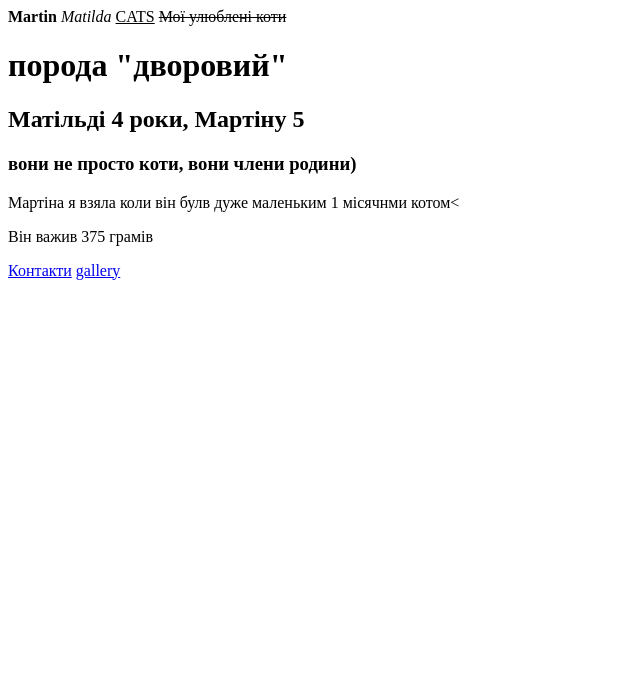
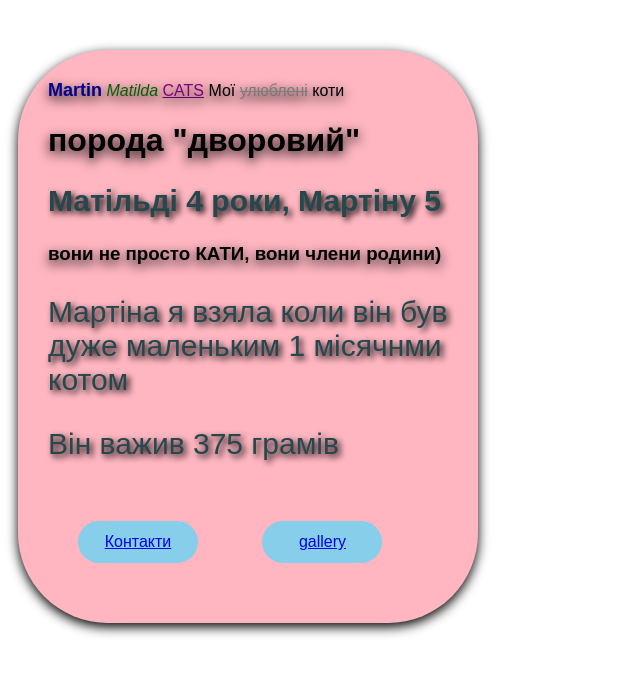
Before and after one commit to dp120791kkv/K_Kracvhenko, a plain HTML site: page index.html in a window 1280 px wide. Shown: the whole page, without its empty margins (0-640 px from the left). Drawn offline with Linux system fonts and the light colour scheme.

Commit message:
add file css

```diff
--- a/index.html
+++ b/index.html
@@ -4,18 +4,25 @@
 	<meta charset="utf-8">
 	<meta name="viewport" content="width=device-width, initial-scale=1">
 	<title>My CATS</title>
+      <link rel="stylesheet" type="text/css" href="style.css">
 </head>
 <body>
-      <b>Martin</b>
-      <i>Matilda</i>
-      <u>CATS</u>
-      <s>Мої улюблені коти</s>
-      <h1>порода "дворовий"</h1>
-      <h2>Матільді 4 роки,  Мартіну 5</h2>
-      <h3>вони не просто коти,  вони члени родини)</h3>
-      <p>Mартіна я взяла коли він булв дуже маленьким 1 місячнми котом<</p>
-      <p>Він важив 375 грамів</p>
-      <a href="./pages/contact.html">Контакти</a>
-      <a href="./pages/gallery.html">gallery</a>
+      <div class="container rad-90">
+            <b class="name-bold">Martin</b>
+<i class="name-italic">Matilda</i>
+<u class="animal-underlined">CATS</u>
+Мої <s class="striked-word">улюблені</s> коти
+            <h1>порода "дворовий"</h1>
+            <h2>Матільді 4 роки,  Мартіну 5</h2>
+            <h3>вони не просто КАТИ,  вони члени родини)</h3>
+            <p>Mартіна я взяла коли він був дуже маленьким 1 місячнми котом</p>
+            <p>Він важив 375 грамів</p>
+            <button class="rad-90">
+                  <a href="./pages/contact.html">Контакти</a>
+            </button>
+            <button class="rad-90">
+             <a href="./pages/gallery.html">gallery</a>
+            </button>
+      </div>
 </body>
 </html>
--- /dev/null
+++ b/style.css
@@ -0,0 +1,54 @@
+	p, h2 {
+		font-size: 30px;
+		color:#25484d;
+		text-shadow: 3px 3px 6px rgba(0, 0, 0, 1);
+	}
+
+	.container {
+		max-width: 400px;
+		margin: 50px 10px;
+		padding: 30px;
+		background-color: lightpink;
+		box-shadow: 0 4px 12px rgba(0, 0, 0, 1.0);
+		text-shadow: 0 4px 12px rgba(0, 0, 0, 1.0);
+		font-family: Arial, sans-serif;
+	}
+
+	.rad-90{
+		border-radius: 90px;
+	}
+
+	.container button {
+		width: 30%;
+		padding: 12px;
+		background-color: skyblue ;
+		color: #ffffff;
+		border: none;
+		cursor: pointer;
+		font-size: 16px;
+	 margin: 30px;
+	}
+
+	#main-btn {
+		background-color: red;
+	}
+
+	.name-bold {
+  color: darkblue;
+  font-size: 18px;
+}
+
+.name-italic {
+  color: darkgreen;
+  font-style: italic;
+}
+
+.animal-underlined {
+  text-decoration: underline;
+  color: purple;
+}
+
+.striked-word {
+  color: gray;
+  text-decoration: line-through;
+}
```
Also changed, not shown: pages/contact.html (+4 -1 lines), pages/gallery.html (+4 -1 lines), 1 other file.
